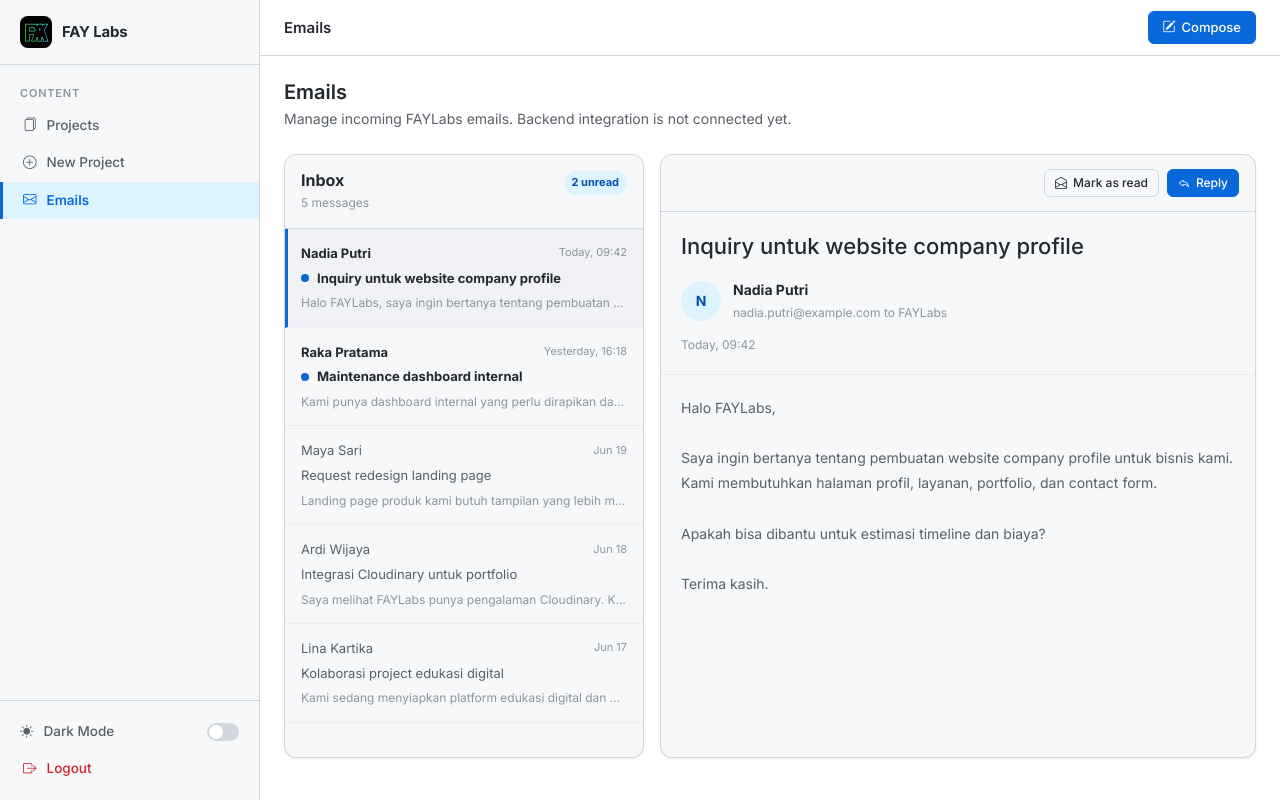
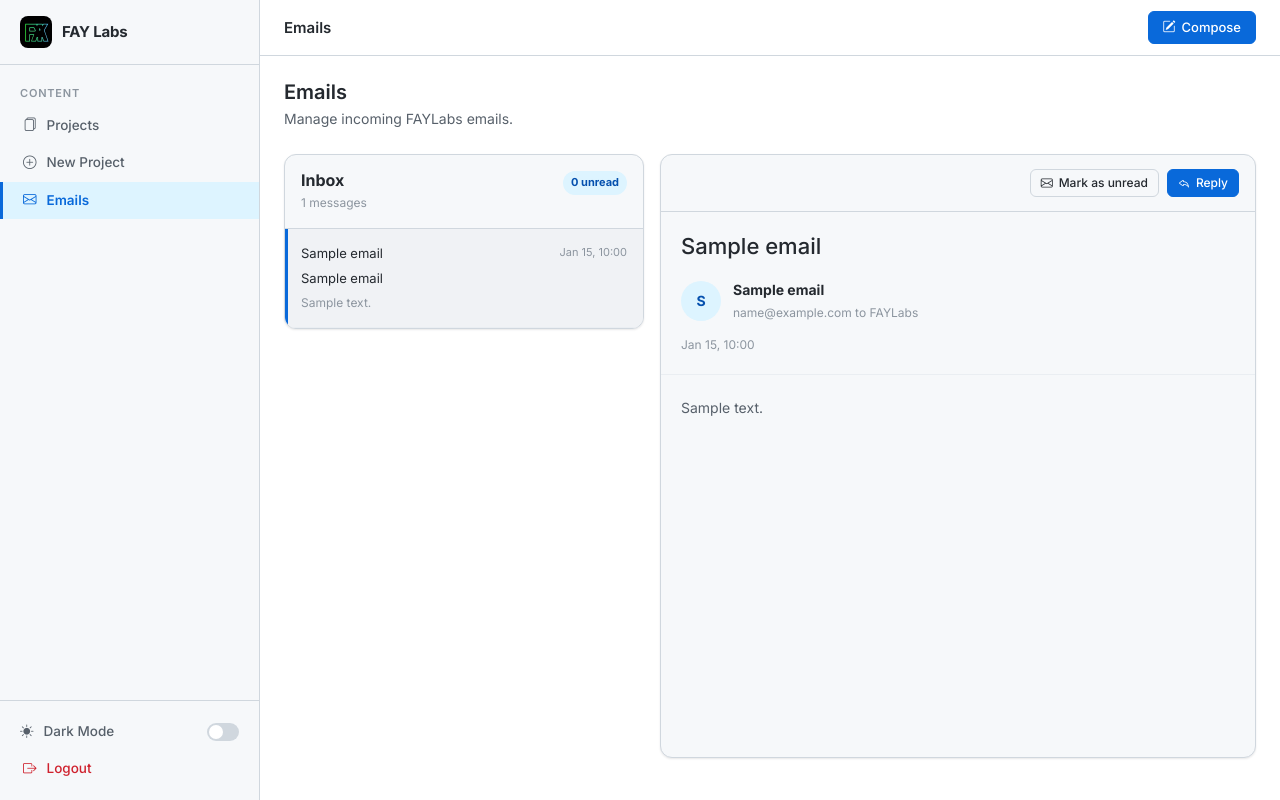
Before and after one commit to FAYnim/FAYLabs-Dashboard, a PHP site: page /faydev/emails in a window 1280 px wide. Run offline with PHP 8.4, Linux system fonts and the light colour scheme; the visitor is signed in with stand-in values (Sample User, id 1); tables that the repository leaves empty hold one stand-in row (values such as "Sample post"); some libraries are stand-ins or nearby versions.

Commit message:
feat: connect email management to database

```diff
--- a/assets/css/admin.css
+++ b/assets/css/admin.css
@@ -1180,6 +1180,7 @@ select.form-control { cursor: pointer; }
 .email-layout {
   display: grid;
   grid-template-columns: minmax(280px, 360px) minmax(0, 1fr);
+  align-items: start;
   gap: 16px;
   min-height: calc(100vh - var(--topbar-height) - 140px);
 }
@@ -1313,6 +1314,8 @@ select.form-control { cursor: pointer; }
   display: flex;
   flex-direction: column;
   min-width: 0;
+  height: calc(100vh - var(--topbar-height) - 140px);
+  max-height: calc(100vh - var(--topbar-height) - 140px);
 }
 
 .email-detail-toolbar {
@@ -1379,6 +1382,8 @@ select.form-control { cursor: pointer; }
 }
 
 .email-detail-body {
+  flex: 1;
+  overflow-y: auto;
   padding: 20px;
   color: var(--text-secondary);
   line-height: 1.8;
--- a/pages/emails.php
+++ b/pages/emails.php
@@ -5,6 +5,7 @@
 
 define('ROOT_PATH', dirname(__DIR__));
 require_once ROOT_PATH . '/config/app.php';
+require_once ROOT_PATH . '/config/database.php';
 require_once ROOT_PATH . '/includes/auth.php';
 require_once ROOT_PATH . '/includes/csrf.php';
 require_once ROOT_PATH . '/includes/helpers.php';
@@ -16,58 +17,31 @@ $pageTitle  = 'Emails';
 $activePage = 'emails';
 $csrfToken  = csrfGenerate();
 
-$emails = [
-    [
-        'id'      => 1,
-        'sender'  => 'Nadia Putri',
-        'email'   => 'nadia.putri@example.com',
-        'subject' => 'Inquiry untuk website company profile',
-        'preview' => 'Halo FAYLabs, saya ingin bertanya tentang pembuatan website company profile untuk bisnis kami.',
-        'body'    => "Halo FAYLabs,\n\nSaya ingin bertanya tentang pembuatan website company profile untuk bisnis kami. Kami membutuhkan halaman profil, layanan, portfolio, dan contact form.\n\nApakah bisa dibantu untuk estimasi timeline dan biaya?\n\nTerima kasih.",
-        'date'    => 'Today, 09:42',
-        'unread'  => true,
-    ],
-    [
-        'id'      => 2,
-        'sender'  => 'Raka Pratama',
-        'email'   => 'raka.pratama@example.com',
-        'subject' => 'Maintenance dashboard internal',
-        'preview' => 'Kami punya dashboard internal yang perlu dirapikan dan ditambah beberapa fitur reporting.',
-        'body'    => "Hi FAYLabs,\n\nKami punya dashboard internal yang perlu dirapikan dan ditambah beberapa fitur reporting. Saat ini aplikasinya sudah berjalan, tetapi UI dan alurnya masih membingungkan untuk tim operasional.\n\nBisa diskusi minggu ini?",
-        'date'    => 'Yesterday, 16:18',
-        'unread'  => true,
-    ],
-    [
-        'id'      => 3,
-        'sender'  => 'Maya Sari',
-        'email'   => 'maya.sari@example.com',
-        'subject' => 'Request redesign landing page',
-        'preview' => 'Landing page produk kami butuh tampilan yang lebih modern dan conversion-focused.',
-        'body'    => "Halo,\n\nLanding page produk kami butuh tampilan yang lebih modern dan conversion-focused. Targetnya meningkatkan jumlah demo request dari traffic iklan.\n\nSaya ingin tahu apakah FAYLabs menerima project redesign seperti ini.",
-        'date'    => 'Jun 19',
-        'unread'  => false,
-    ],
-    [
-        'id'      => 4,
-        'sender'  => 'Ardi Wijaya',
-        'email'   => 'ardi.wijaya@example.com',
-        'subject' => 'Integrasi Cloudinary untuk portfolio',
-        'preview' => 'Saya melihat FAYLabs punya pengalaman Cloudinary. Kami ingin integrasi upload image.',
-        'body'    => "Selamat siang,\n\nSaya melihat FAYLabs punya pengalaman Cloudinary. Kami ingin integrasi upload image untuk portfolio dan artikel di CMS kami.\n\nApakah bisa dibuatkan modul upload dan optimasi gambar?",
-        'date'    => 'Jun 18',
-        'unread'  => false,
-    ],
-    [
-        'id'      => 5,
-        'sender'  => 'Lina Kartika',
-        'email'   => 'lina.kartika@example.com',
-        'subject' => 'Kolaborasi project edukasi digital',
-        'preview' => 'Kami sedang menyiapkan platform edukasi digital dan mencari partner development.',
-        'body'    => "Halo FAYLabs,\n\nKami sedang menyiapkan platform edukasi digital dan mencari partner development untuk MVP. Fokus awalnya course listing, enrollment, dan dashboard siswa.\n\nJika tertarik, kami ingin menjadwalkan call singkat.",
-        'date'    => 'Jun 17',
-        'unread'  => false,
-    ],
+try {
+    $pdo  = Database::getConnection();
+    $stmt = $pdo->query(
+        "SELECT id, sender_name, sender_email, recipient_email, subject, body, direction, is_read, sent_at
+         FROM emails ORDER BY sent_at DESC"
+    );
+    $emails = array_map(function ($email) {
+        $sender = $email['sender_name'] ?: $email['sender_email'];
+
+        return [
+            'id'              => $email['id'],
+            'sender'          => $sender,
+            'email'           => $email['sender_email'],
+            'recipient_email' => $email['recipient_email'],
+            'subject'         => $email['subject'],
+            'preview'         => mb_strimwidth(trim(preg_replace('/\s+/', ' ', $email['body'])), 0, 100, '...'),
+            'body'            => $email['body'],
+            'date'            => date('M j, H:i', strtotime($email['sent_at'])),
+            'unread'          => !$email['is_read'],
         ];
+    }, $stmt->fetchAll());
+} catch (Exception $e) {
+    $emails  = [];
+    $dbError = 'Failed to load emails.';
+}
 
 $selectedEmail = $emails[0] ?? null;
 
@@ -105,8 +79,15 @@ require_once ROOT_PATH . '/partials/head.php';
   <main class="page-content">
     <div class="page-header">
       <h2>Emails</h2>
-      <p>Manage incoming FAYLabs emails. Backend integration is not connected yet.</p>
+      <p>Manage incoming FAYLabs emails.</p>
     </div>
+
+    <?php if (isset($dbError)): ?>
+    <div class="alert alert-danger">
+      <i class="bi bi-exclamation-triangle-fill" aria-hidden="true"></i>
+      <?= e($dbError) ?>
+    </div>
+    <?php endif; ?>
 
     <?php if (empty($emails)): ?>
     <!-- Empty State -->
@@ -217,26 +198,26 @@ require_once ROOT_PATH . '/partials/head.php';
     <form id="compose-form" novalidate>
       <div class="form-group">
         <label class="form-label" for="compose-to">To</label>
-        <input type="email" id="compose-to" name="to" class="form-control" placeholder="client@example.com">
+        <input type="email" id="compose-to" name="to" class="form-control" placeholder="client@example.com" required>
       </div>
 
       <div class="form-group">
         <label class="form-label" for="compose-subject">Subject</label>
-        <input type="text" id="compose-subject" name="subject" class="form-control" placeholder="Email subject">
+        <input type="text" id="compose-subject" name="subject" class="form-control" placeholder="Email subject" required>
       </div>
 
       <div class="form-group">
         <label class="form-label" for="compose-message">Message</label>
-        <textarea id="compose-message" name="message" class="form-control compose-message" rows="8" placeholder="Write your message..."></textarea>
+        <textarea id="compose-message" name="message" class="form-control compose-message" rows="8" placeholder="Write your message..." required></textarea>
       </div>
 
-      <p class="form-hint">Email sending is not connected yet. This form is UI-only.</p>
+      <p class="form-hint">Email will be saved as outgoing message.</p>
 
       <div class="modal-actions">
         <button type="button" class="btn btn-secondary" data-compose-close>Cancel</button>
         <button type="submit" class="btn btn-primary">
           <i class="bi bi-send" aria-hidden="true"></i>
-          Send Placeholder
+          Save Email
         </button>
       </div>
     </form>
@@ -332,15 +313,18 @@ require_once ROOT_PATH . '/partials/head.php';
 
     // ── Mark read/unread ──────────────────────────────────────
     if (toggleReadBtn) {
-      toggleReadBtn.addEventListener('click', function () {
+      toggleReadBtn.addEventListener('click', async function () {
         if (!activeItem) return;
 
-        const nextUnread = activeItem.dataset.unread !== '1';
-        activeItem.dataset.unread = nextUnread ? '1' : '0';
-        activeItem.classList.toggle('unread', nextUnread);
+        const previousUnread = activeItem.dataset.unread === '1';
+        const nextUnread = !previousUnread;
+
+        function setUnreadState(isUnread) {
+          activeItem.dataset.unread = isUnread ? '1' : '0';
+          activeItem.classList.toggle('unread', isUnread);
 
           const dot = activeItem.querySelector('.email-unread-dot');
-        if (nextUnread && !dot) {
+          if (isUnread && !dot) {
             const subjectRow = activeItem.querySelector('.email-subject-row');
             if (subjectRow) {
               const newDot = document.createElement('span');
@@ -349,10 +333,36 @@ require_once ROOT_PATH . '/partials/head.php';
               subjectRow.prepend(newDot);
             }
           }
-        if (!nextUnread && dot) dot.remove();
+          if (!isUnread && dot) dot.remove();
+          updateReadButton();
+        }
 
-        updateReadButton();
-        showToast(nextUnread ? 'Email marked as unread.' : 'Email marked as read.', 'success');
+        setUnreadState(nextUnread);
+        toggleReadBtn.disabled = true;
+
+        try {
+          const formData = new FormData();
+          formData.append('id', activeItem.dataset.emailId || '0');
+          formData.append('is_read', nextUnread ? '0' : '1');
+          formData.append('csrf_token', FAY_CONFIG.csrfToken);
+
+          const response = await fetch(FAY_CONFIG.apiBase + '/emails/toggle-read.php', {
+            method: 'POST',
+            body: formData,
+          });
+          const result = await response.json();
+
+          if (!response.ok || !result.success) {
+            throw new Error(result.message || 'Failed to update email.');
+          }
+
+          showToast(result.message || (nextUnread ? 'Email marked as unread.' : 'Email marked as read.'), 'success');
+        } catch (error) {
+          setUnreadState(previousUnread);
+          showToast(error.message || 'Failed to update email.', 'danger');
+        } finally {
+          toggleReadBtn.disabled = false;
+        }
       });
     }
 
@@ -392,13 +402,37 @@ require_once ROOT_PATH . '/partials/head.php';
       }
     });
 
-    // ── Compose submit (placeholder) ─────────────────────────
+    // ── Compose submit ──────────────────────────────────────
     if (composeForm) {
-      composeForm.addEventListener('submit', function (e) {
+      composeForm.addEventListener('submit', async function (e) {
         e.preventDefault();
-        showToast('Email sending is not connected yet.', 'warning');
+
+        const submitBtn = composeForm.querySelector('button[type="submit"]');
+        if (submitBtn) submitBtn.disabled = true;
+
+        try {
+          const formData = new FormData(composeForm);
+          formData.append('csrf_token', FAY_CONFIG.csrfToken);
+
+          const response = await fetch(FAY_CONFIG.apiBase + '/emails/create.php', {
+            method: 'POST',
+            body: formData,
+          });
+          const result = await response.json();
+
+          if (!response.ok || !result.success) {
+            throw new Error(result.message || 'Failed to save email.');
+          }
+
+          showToast(result.message || 'Email saved successfully.', 'success');
           setModalOpen(false);
           composeForm.reset();
+          window.location.reload();
+        } catch (error) {
+          showToast(error.message || 'Failed to save email.', 'danger');
+        } finally {
+          if (submitBtn) submitBtn.disabled = false;
+        }
       });
     }
 
```
Also changed, not shown: api/emails/create.php (added, +64 -0 lines), api/emails/toggle-read.php (added, +43 -0 lines). Lines whose indentation alone changed are shown as unchanged.
